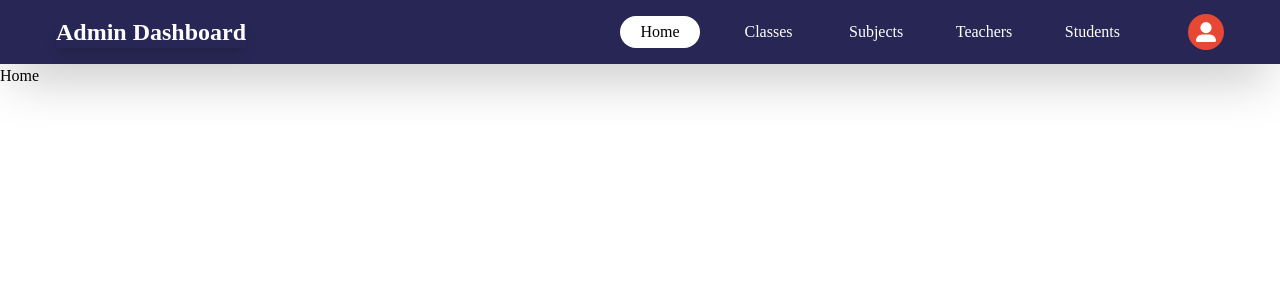
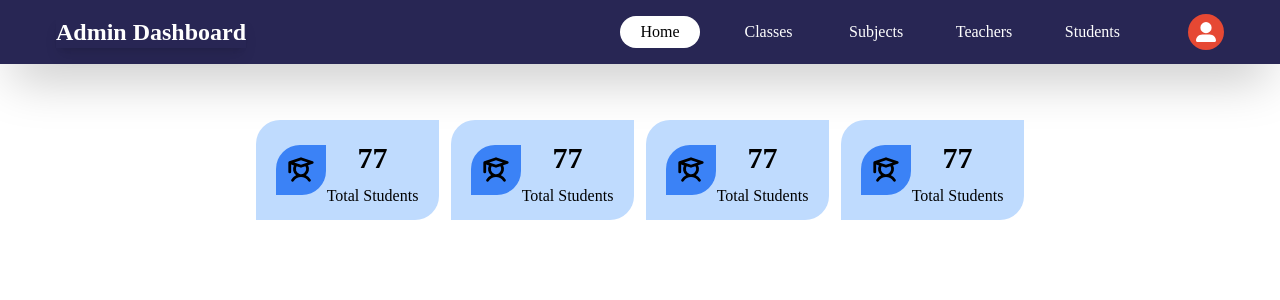
Before and after one commit to CoderCastor/FULL_STACK-DBMS-PROJECT, a React (Vite) app in the folder frontend/: page /admin/dashboard/home in a window 1280 px wide. Shown: the top 300 px of the page. Built offline with nearby package versions, Linux system fonts and the light colour scheme.

Commit message:
Home boxes created

```diff
--- /dev/null
+++ b/frontend/src/components/HomeBox.jsx
@@ -0,0 +1,18 @@
+import React from 'react'
+import { PiStudentBold } from "react-icons/pi";
+
+function HomeBox() {
+  return (
+    <div className='bg-blue-200 w-4/5 lg:w-[25%] h-[100px] rounded-ee-3xl rounded-ss-3xl p-1 lg:h-[100px] flex overflow-hidden px-5'>
+        <div className="logo  w-[35%] flex justify-center items-center">
+        <div className='bg-blue-500 w-[80px] h-[50px] flex justify-center items-center text-3xl rounded-ee-3xl rounded-ss-3xl'><PiStudentBold  /></div>
+        </div>
+        <div className="text w-[65%] flex flex-col items-center justify-between py-2">
+            <div className="data text-3xl font-semibold mt-2">77</div>
+            <div className="title">Total Students</div>
+        </div>
+    </div>
+  )
+}
+
+export default HomeBox
--- a/frontend/src/components/Loading.jsx
+++ b/frontend/src/components/Loading.jsx
@@ -10,10 +10,12 @@ function Loading(data) {
     gsap.from('.msg',{
         y:100,
         duration:1,
-        delay:.5
+        delay:.8
 
     })
   })
+
+
 
   return (
     <div className="bg-[#3f3f3f94] h-full w-full absolute z-10 flex flex-col justify-center items-center">
--- a/frontend/src/pages/Admin/Home.jsx
+++ b/frontend/src/pages/Admin/Home.jsx
@@ -1,8 +1,18 @@
 import React from 'react'
+import HomeBox from '../../components/HomeBox'
 
 function AdminDashBoard() {
   return (
-    <div>Home</div>
+    <div className='w-full'>
+      <div className='w-[100%] lg:w-3/5 mx-auto'>
+        <div className='Boxes mt-2 lg:mt-10 flex flex-col lg:flex-row gap-3 lg:justify-evenly items-center py-4'>
+          <HomeBox/>
+          <HomeBox/>
+          <HomeBox/>
+          <HomeBox/>
+        </div>
+      </div>
+    </div>
   )
 }
 
--- a/frontend/src/pages/Auth/Login.jsx
+++ b/frontend/src/pages/Auth/Login.jsx
@@ -68,7 +68,7 @@ function Login() {
             setLoading(true);
             setTimeout(()=>{
 
-              navigate('/admin/dashboard')
+              navigate('/admin/dashboard/home')
 
             },2000)
           }
```
